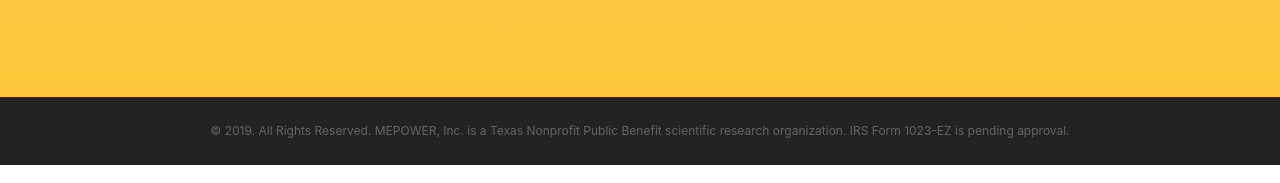
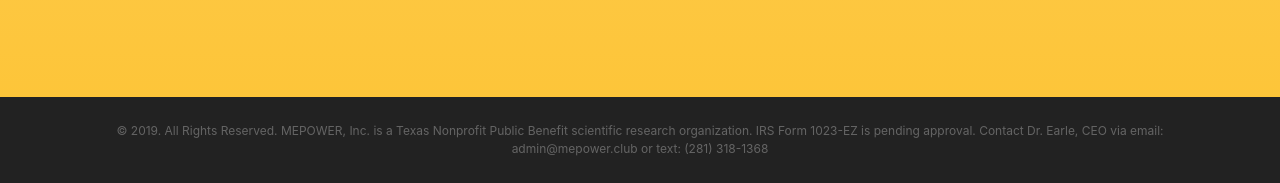
Before and after one commit to MePowerINC/Fundraiser, a website with bundled scripts: page index.html in a window 1280 px wide. Shown: the part 3218-3401 px from the top of the page. Built offline with nearby package versions, Linux system fonts and the light colour scheme; a web font is replaced by a local one.

Commit message:
add something

```diff
--- a/index.html
+++ b/index.html
@@ -210,7 +210,7 @@
 
   <footer>
     <div class="container">
-      <p>&copy; 2019. All Rights Reserved.  MEPOWER, Inc. is a Texas Nonprofit Public Benefit scientific research organization. IRS Form 1023-EZ is pending approval.</p>
+      <p>&copy; 2019. All Rights Reserved.  MEPOWER, Inc. is a Texas Nonprofit Public Benefit scientific research organization. IRS Form 1023-EZ is pending approval.  Contact Dr. Earle, CEO via email: admin@mepower.club or text: (281) 318-1368</p>
       <ul class="list-inline">
         <!-- <li class="list-inline-item"> -->
           <!-- <a href="#">Privacy</a> -->
```
